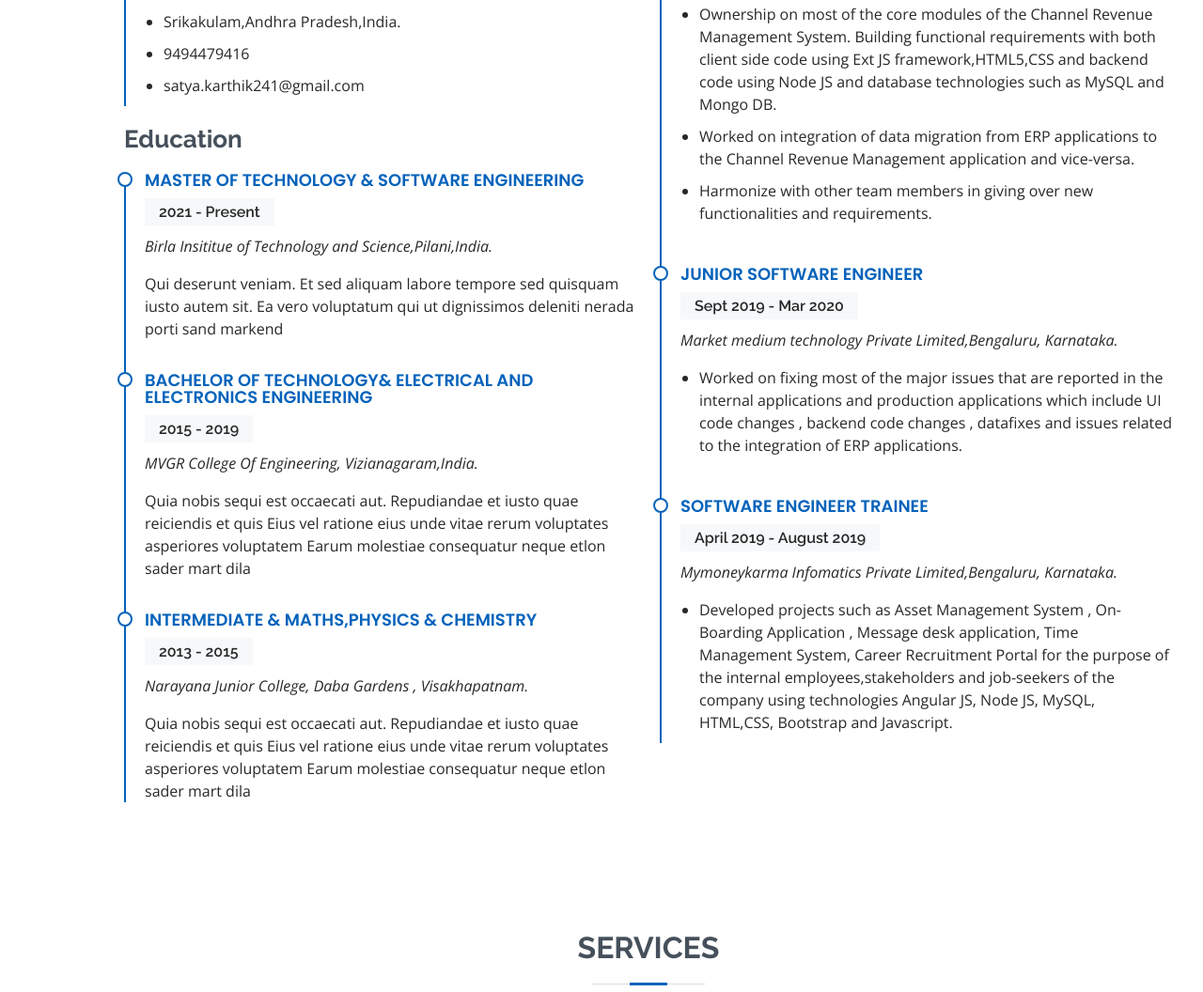
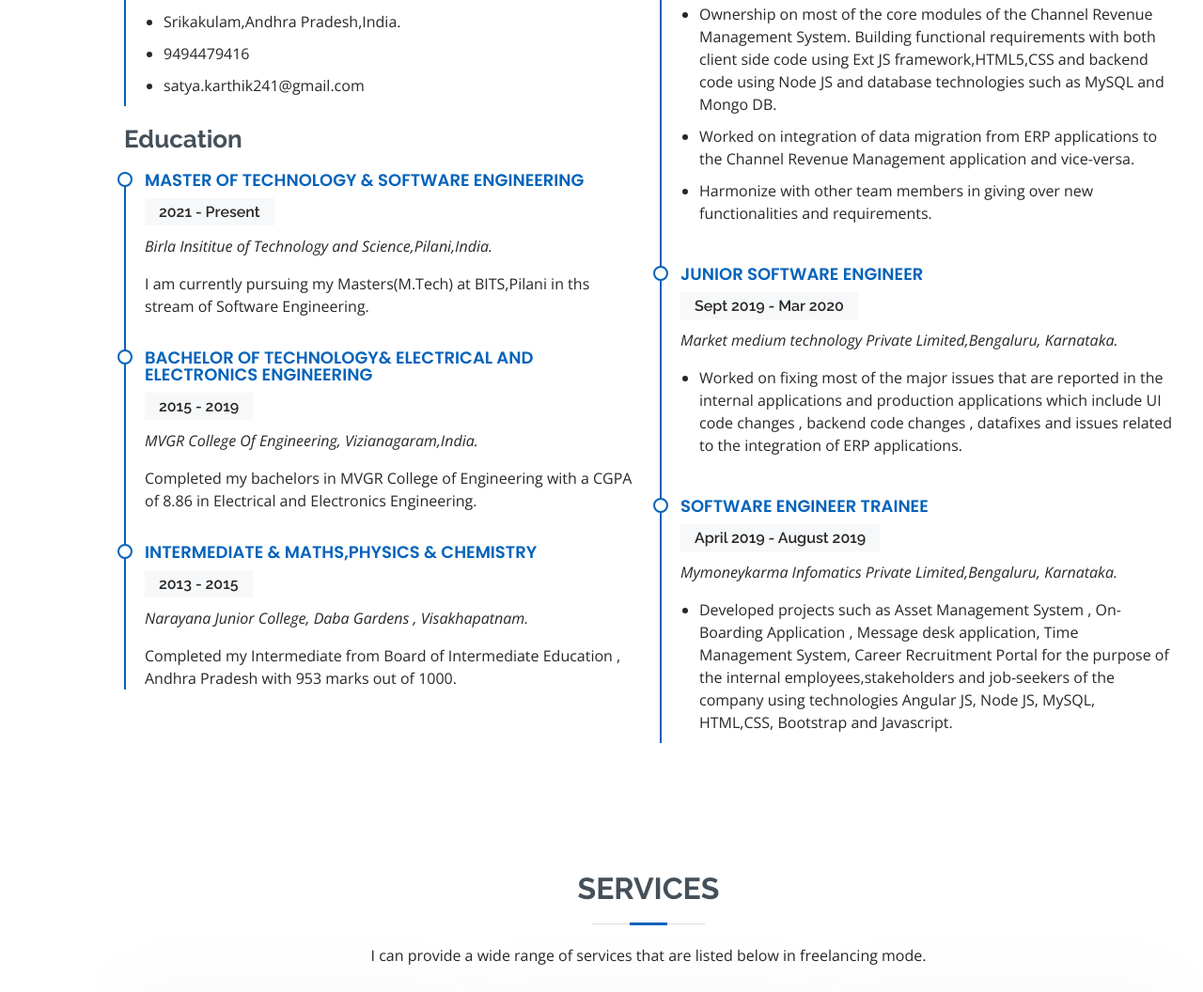
Before and after one commit to Satya-Bhaskar-Karthik/Satya-Bhaskar-Karthik.github.io, a plain HTML site: page index.html in a window 1280 px wide. Shown: the part 2262-3318 px from the top of the page at 94% size. Drawn offline with nearby package versions, Linux system fonts and the light colour scheme.

Commit message:
Resume -2nd commit

```diff
--- a/index.html
+++ b/index.html
@@ -287,19 +287,19 @@
               <h4>Master of Technology &amp; Software Engineering</h4>
               <h5>2021 - Present</h5>
               <p><em>Birla Insititue of Technology and Science,Pilani,India.</em></p>
-              <p>Qui deserunt veniam. Et sed aliquam labore tempore sed quisquam iusto autem sit. Ea vero voluptatum qui ut dignissimos deleniti nerada porti sand markend</p>
+              <p> I am currently pursuing my Masters(M.Tech) at BITS,Pilani in ths stream of Software Engineering.</p>
             </div>
             <div class="resume-item">
               <h4>Bachelor of Technology&amp; Electrical and Electronics Engineering</h4>
               <h5>2015 - 2019</h5>
               <p><em>MVGR College Of Engineering, Vizianagaram,India.</em></p>
-              <p>Quia nobis sequi est occaecati aut. Repudiandae et iusto quae reiciendis et quis Eius vel ratione eius unde vitae rerum voluptates asperiores voluptatem Earum molestiae consequatur neque etlon sader mart dila</p>
+              <p>Completed my bachelors in MVGR College of Engineering with a CGPA of 8.86 in Electrical and Electronics Engineering.</p>
             </div>
             <div class="resume-item">
               <h4>Intermediate &amp; Maths,Physics & Chemistry</h4>
               <h5>2013 - 2015</h5>
               <p><em>Narayana Junior College, Daba Gardens , Visakhapatnam.</em></p>
-              <p>Quia nobis sequi est occaecati aut. Repudiandae et iusto quae reiciendis et quis Eius vel ratione eius unde vitae rerum voluptates asperiores voluptatem Earum molestiae consequatur neque etlon sader mart dila</p>
+              <p>Completed my Intermediate from Board of Intermediate Education , Andhra Pradesh with 953 marks out of 1000.</p>
             </div>
           </div>
           <div class="col-lg-6">
```
